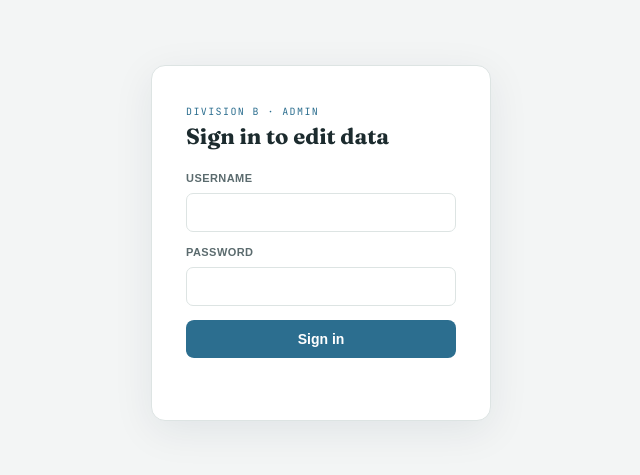
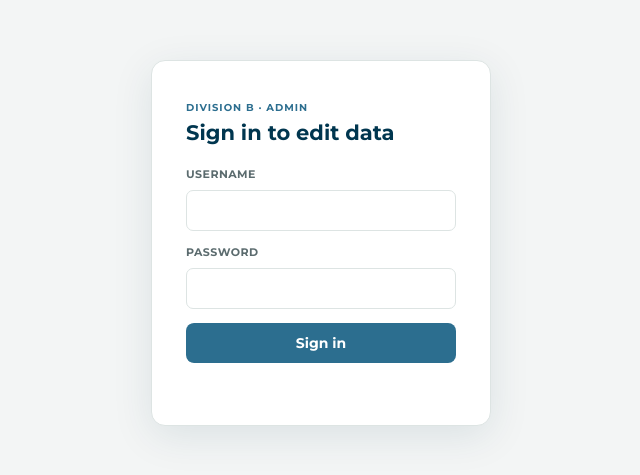
Before and after one commit to adhesh-007/divisionbv2, a website: page admin.html in a window 1280 px wide. Shown: the part 157-632 px from the top of the page, without its empty margins (319-959 px from the left). Drawn offline with nearby package versions, Linux system fonts and the light colour scheme; no server answers.

Commit message:
Update styles and text in admin.html

```diff
--- a/admin.html
+++ b/admin.html
@@ -5,18 +5,18 @@
 <meta charset="UTF-8">
 <meta name="viewport" content="width=device-width, initial-scale=1">
 <link rel="preconnect" href="https://fonts.googleapis.com">
-<link href="https://fonts.googleapis.com/css2?family=Fraunces:opsz,wght@9..144,400;9..144,500;9..144,600;9..144,700&family=Inter:wght@400;500;600;700&family=JetBrains+Mono:wght@400;500;700&display=swap" rel="stylesheet">
+<link href="https://fonts.googleapis.com/css2?family=Montserrat:wght@500;600;700;800&family=Source+Sans+3:wght@400;500;600;700&display=swap" rel="stylesheet">
 <script src="https://cdnjs.cloudflare.com/ajax/libs/xlsx/0.18.5/xlsx.full.min.js"></script>
 <link rel="stylesheet" href="/styles.css">
 <style>
   #loginGate{display:flex;min-height:100vh;align-items:center;justify-content:center;background:var(--paper);}
-  .login-card{background:var(--paper-2);border:1px solid var(--border);border-radius:14px;padding:36px 34px;width:100%;max-width:340px;box-shadow:0 10px 40px rgba(18,37,61,.08);}
-  .login-card .eyebrow{font-family:'JetBrains Mono',monospace;font-size:10px;letter-spacing:.14em;text-transform:uppercase;color:var(--ink-2);}
-  .login-card h1{font-family:'Fraunces',serif;font-size:22px;margin:4px 0 22px;}
+  .login-card{background:var(--paper-2);border:1px solid var(--border);border-radius:14px;padding:36px 34px;width:100%;max-width:340px;box-shadow:0 10px 40px rgba(0,54,79,.1);}
+  .login-card .eyebrow{font-family:'Montserrat',sans-serif;font-weight:700;font-size:10px;letter-spacing:.1em;text-transform:uppercase;color:var(--ink-2);}
+  .login-card h1{font-family:'Montserrat',sans-serif;font-weight:700;font-size:21px;margin:4px 0 22px;color:var(--ink);}
   .login-card .field{margin-bottom:14px;}
-  .login-card label{font-size:11px;color:var(--text-muted);font-weight:600;text-transform:uppercase;letter-spacing:.04em;display:block;margin-bottom:5px;}
-  .login-card input{width:100%;border:1px solid var(--border);border-radius:7px;padding:10px 11px;font-size:14px;font-family:'Inter',sans-serif;}
-  .login-card button{all:unset;cursor:pointer;display:block;width:100%;box-sizing:border-box;text-align:center;background:var(--ink-2);color:#fff;font-weight:700;font-size:14px;padding:11px;border-radius:8px;margin-top:6px;}
+  .login-card label{font-family:'Montserrat',sans-serif;font-size:11px;color:var(--text-muted);font-weight:700;text-transform:uppercase;letter-spacing:.04em;display:block;margin-bottom:5px;}
+  .login-card input{width:100%;border:1px solid var(--border);border-radius:7px;padding:10px 11px;font-size:14px;font-family:'Source Sans 3',sans-serif;}
+  .login-card button{all:unset;cursor:pointer;display:block;width:100%;box-sizing:border-box;text-align:center;background:var(--ink-2);color:#fff;font-family:'Montserrat',sans-serif;font-weight:700;font-size:14px;padding:11px;border-radius:8px;margin-top:6px;}
   .login-card button:hover{background:var(--ink);}
   .login-card button:disabled{opacity:.6;cursor:default;}
   .login-error{color:var(--clay);font-size:12.5px;min-height:16px;margin-top:10px;}
@@ -39,8 +39,9 @@
 <div class="app">
   <aside class="sidebar">
     <div class="brand">
-      <span class="eyebrow">Division B</span>
+      <span class="eyebrow">Division B &middot; Toastmasters</span>
       <h1>Club Health Console</h1>
+      <span class="tagline">Where Leaders Are Made&reg;</span>
     </div>
     <nav id="nav">
       <button data-view="overview" class="active"><span class="dot"></span>Overview</button>
@@ -240,7 +241,7 @@
         <h3>Bulk add clubs</h3>
         <p class="page-sub" style="margin-bottom:10px;">One club per line, as <code>Club No, Club Name, Area</code>.</p>
         <div class="field" style="margin-bottom:10px;">
-          <textarea id="bulkClubText" rows="6" style="width:100%;border:1px solid var(--border);border-radius:7px;padding:10px;font-family:'JetBrains Mono',monospace;font-size:12.5px;resize:vertical;">7225106, SLB Coimbatore Toastmasters Club, B1
+          <textarea id="bulkClubText" rows="6" style="width:100%;border:1px solid var(--border);border-radius:7px;padding:10px;font-family:'Source Sans 3',sans-serif;font-size:12.5px;resize:vertical;">7225106, SLB Coimbatore Toastmasters Club, B1
 28677389, Western Ghats Coimbatore Toastmasters Club, B1
 7944329, VCEW Toastmasters Club, B1
 28679724, Karpagam Tech Toastmasters Club, B1
```
